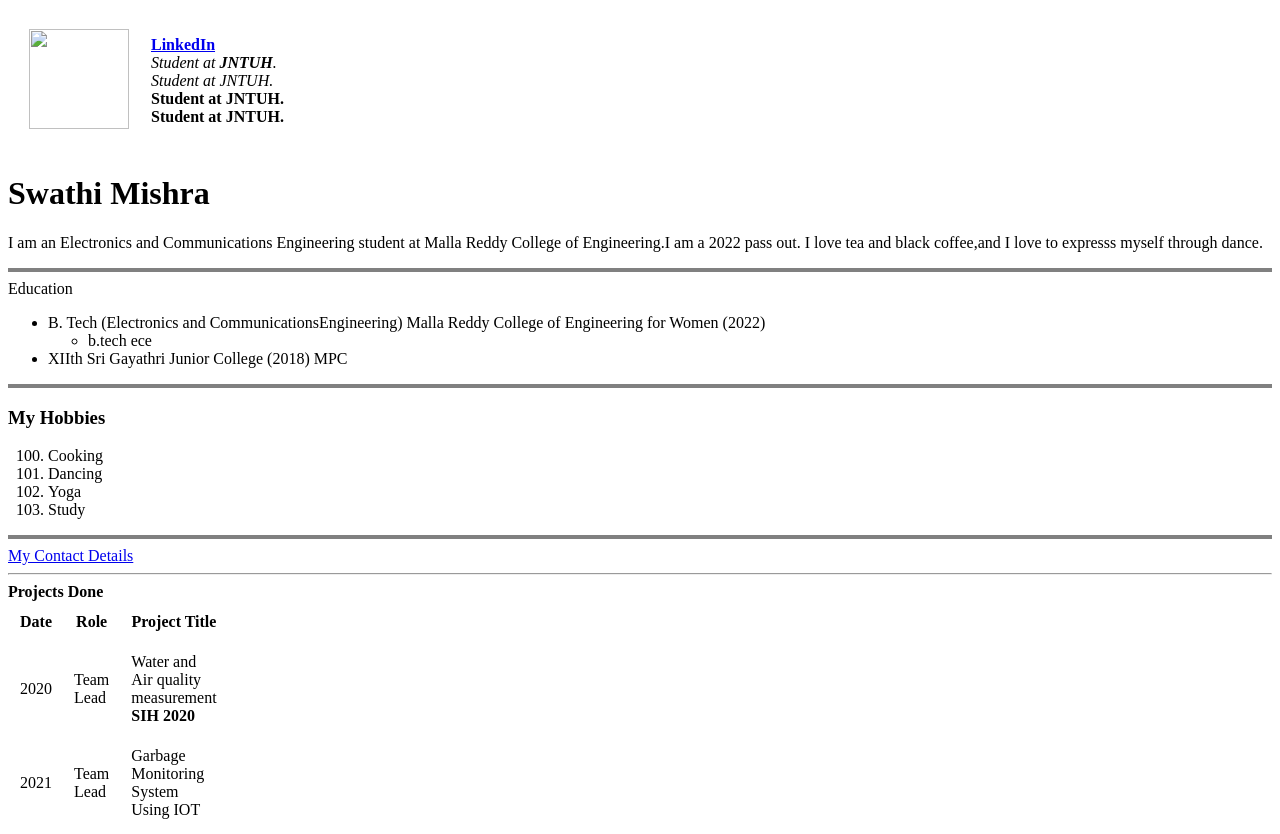
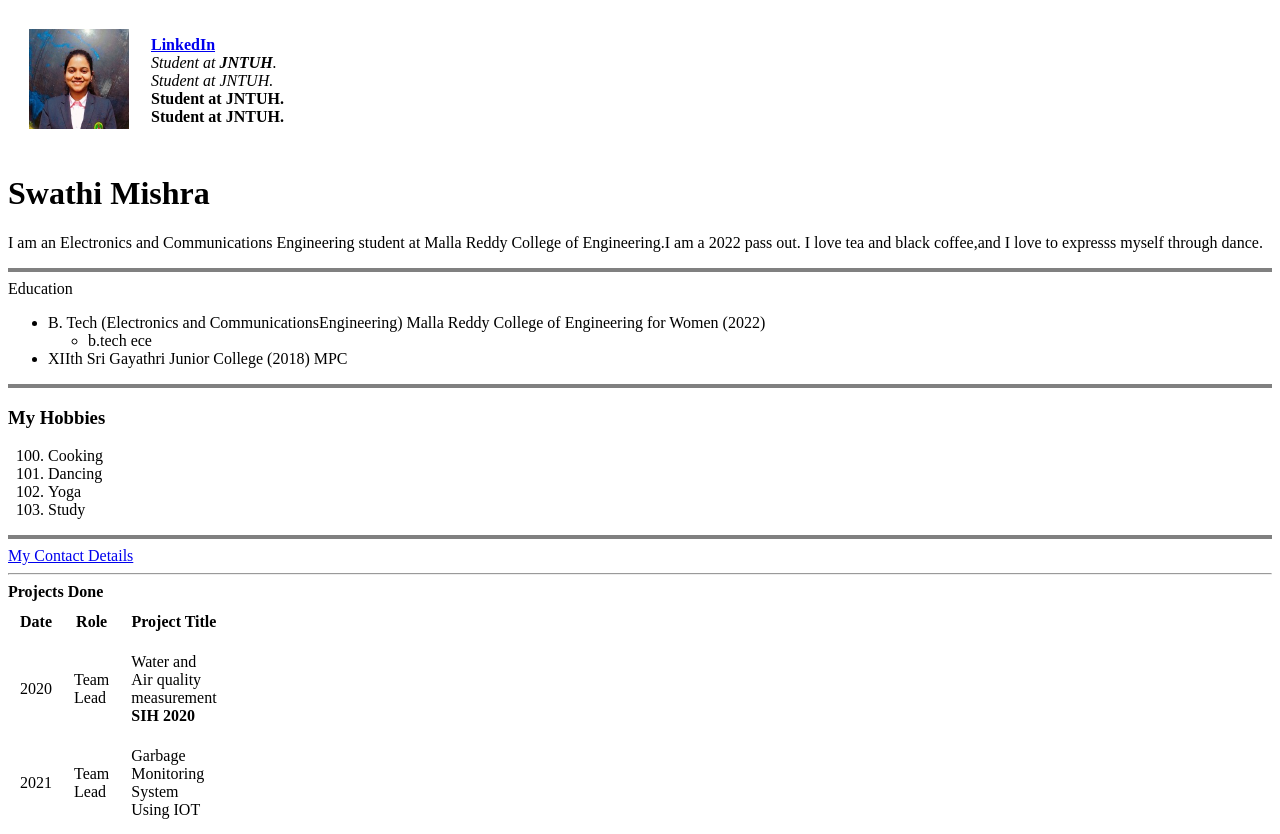
Before and after one commit to swathi326/cv, a plain HTML site: page index.html in a window 1280 px wide. Shown: the top 834 px of the page. Drawn offline with Linux system fonts and the light colour scheme.

Commit message:
Update index.html

```diff
--- a/index.html
+++ b/index.html
@@ -11,7 +11,7 @@
 <body>
   <table cellspacing="20">
     <tr>
-      <td>  <img src="swathi.jpg" height="100" width="100"><br></td>
+      <td>  <img src="Images/swathi.jpg" height="100" width="100"><br></td>
       <td>  <strong><a href="https://www.linkedin.com/in/swathi-mishra-b394441b0?lipi=urn%3Ali%3Apage%3Ad_flagship3_profile_view_base_contact_details%3B3lEy43ZiS%2BOttJj85eKozA%3D%3D" target="_blank">LinkedIn</a></strong>
       <br>
       <em>Student at <strong>JNTUH</strong>.</em>
```
